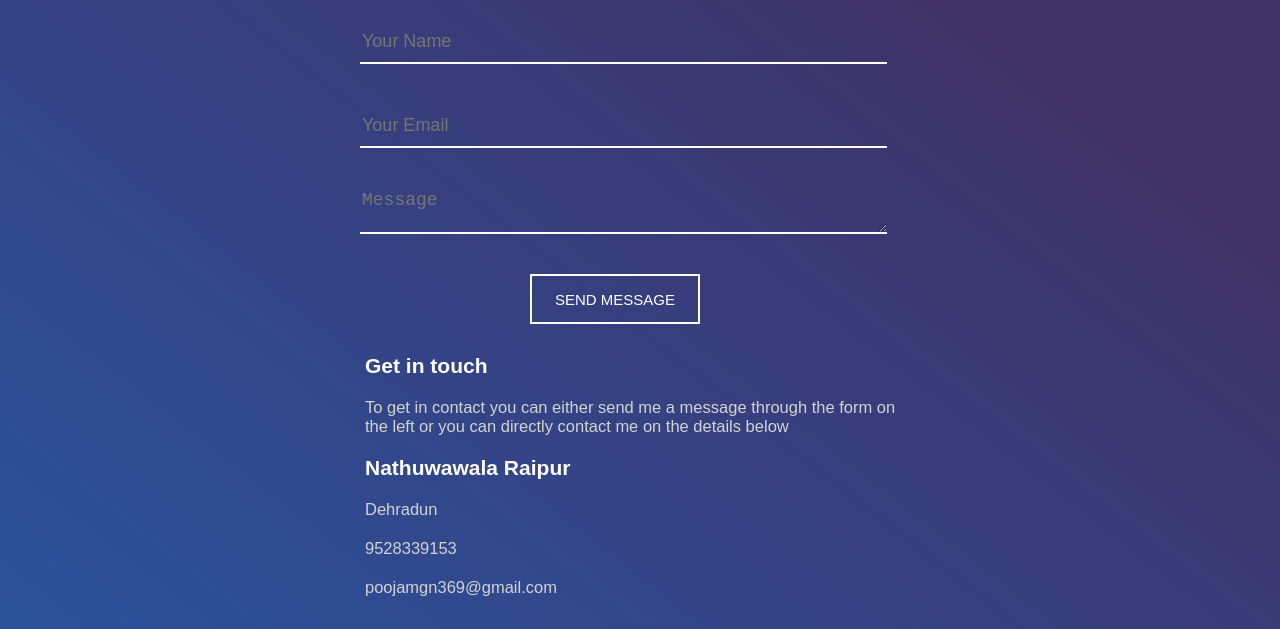
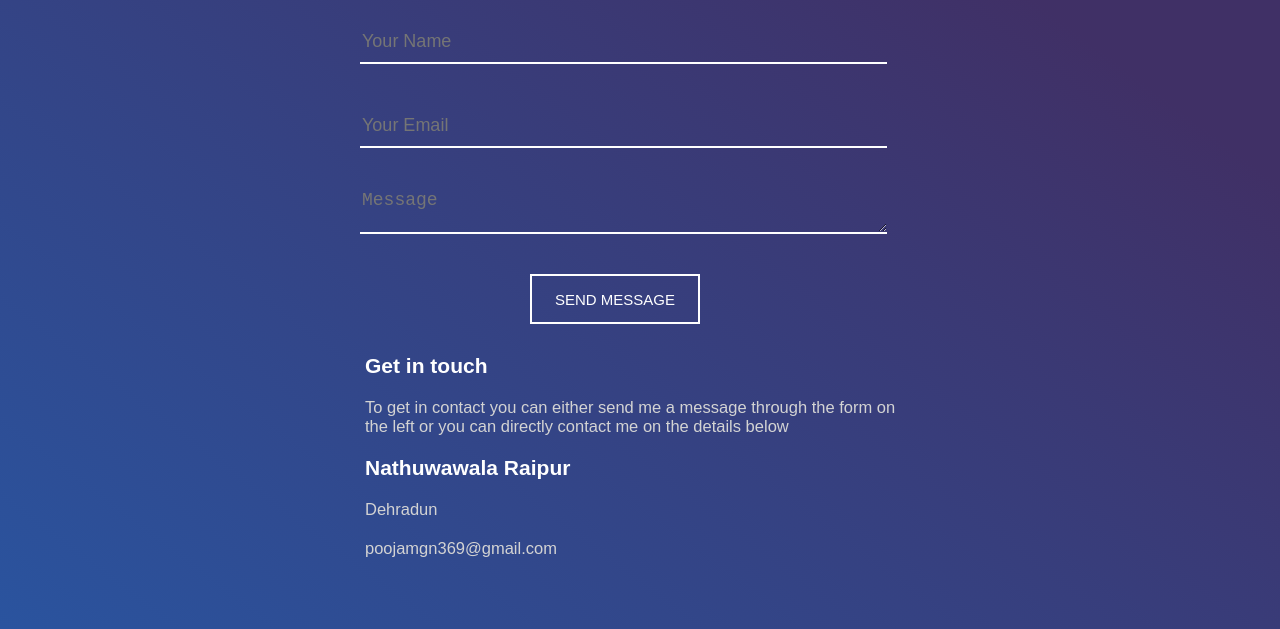
Before and after one commit to poojamgn/resume, a plain HTML site: page index.html in a window 1280 px wide. Shown: the part 4205-4834 px from the top of the page. Drawn offline with Linux system fonts and the light colour scheme.

Commit message:
Update index.html

```diff
--- a/index.html
+++ b/index.html
@@ -367,7 +367,6 @@
                         Nathuwawala Raipur
                     </p>
                     <p class="smaller-text">Dehradun</p>
-                    <p class="smaller-text">9528339153</p>
                     <p class="smaller-text">poojamgn369@gmail.com</p>
                 </div>
 
```
